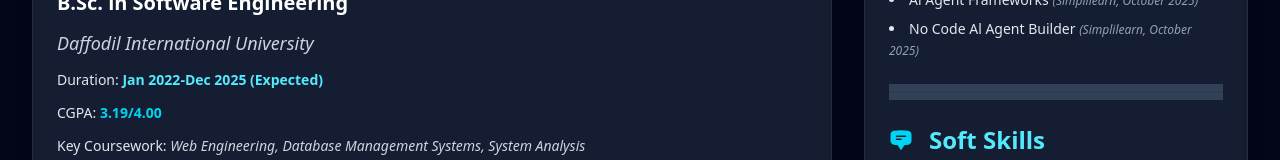
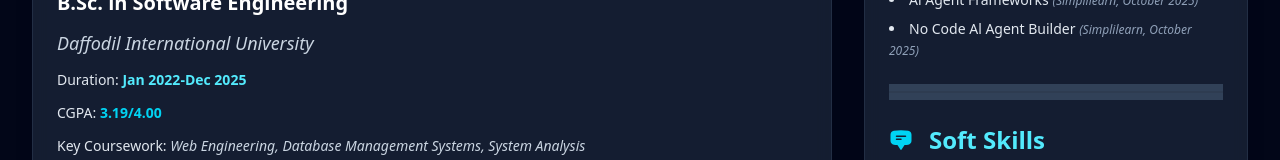
Before and after one commit to AhnafSaad/Portfolio, a React (Vite) app: page / in a window 1280 px wide. Shown: the part 2809-2969 px from the top of the page. Built offline with nearby package versions, Linux system fonts and the light colour scheme.

Commit message:
Education Section Updated

```diff
--- a/src/components/data/portfolioData.js
+++ b/src/components/data/portfolioData.js
@@ -47,7 +47,7 @@ export const educationData = {
     degree: "B.Sc. in Software Engineering",
     university: "Daffodil International University",
     cgpa: "3.19/4.00",
-    duration: "Jan 2022-Dec 2025 (Expected)",
+    duration: "Jan 2022-Dec 2025",
     coursework: "Web Engineering, Database Management Systems, System Analysis"
 };
 
```
